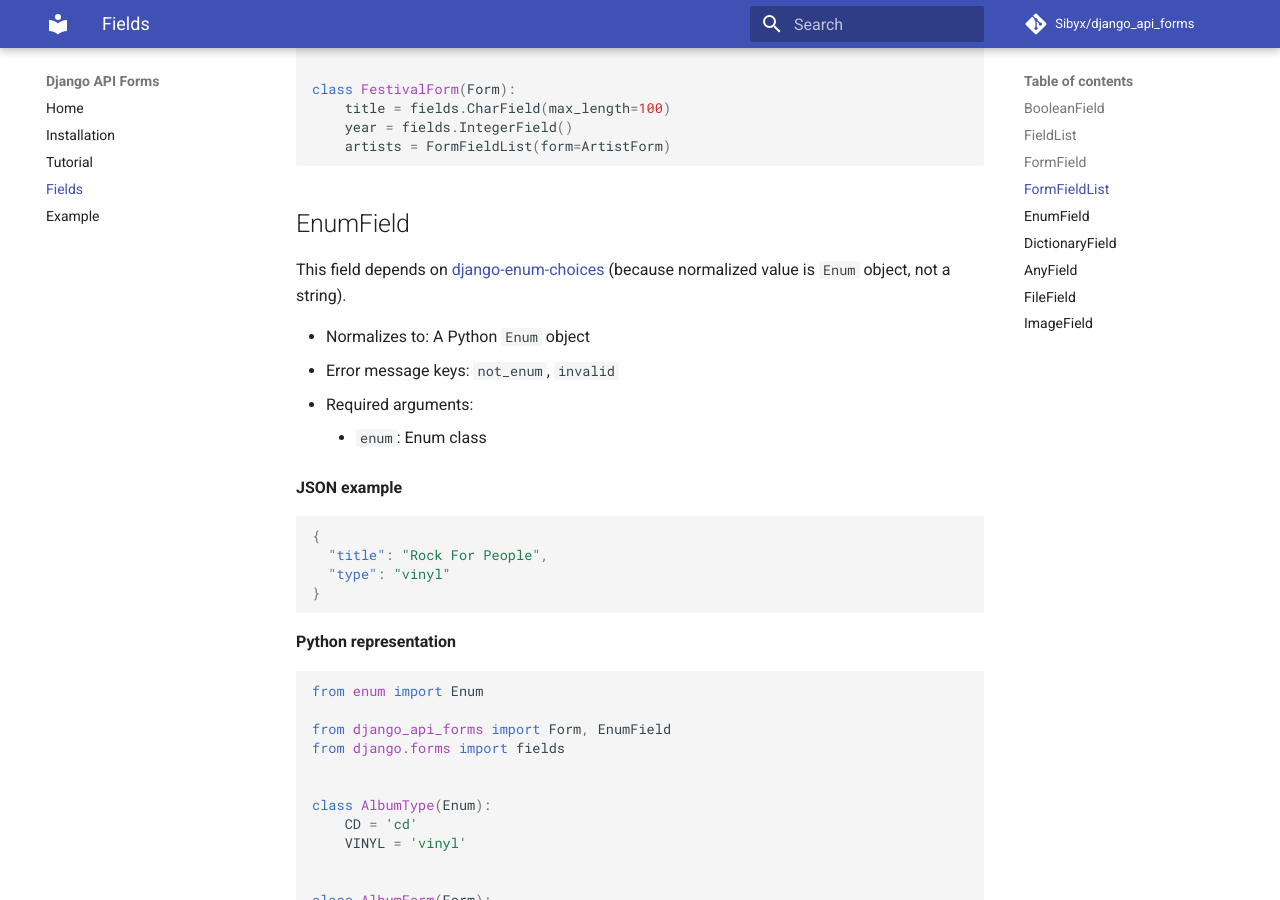
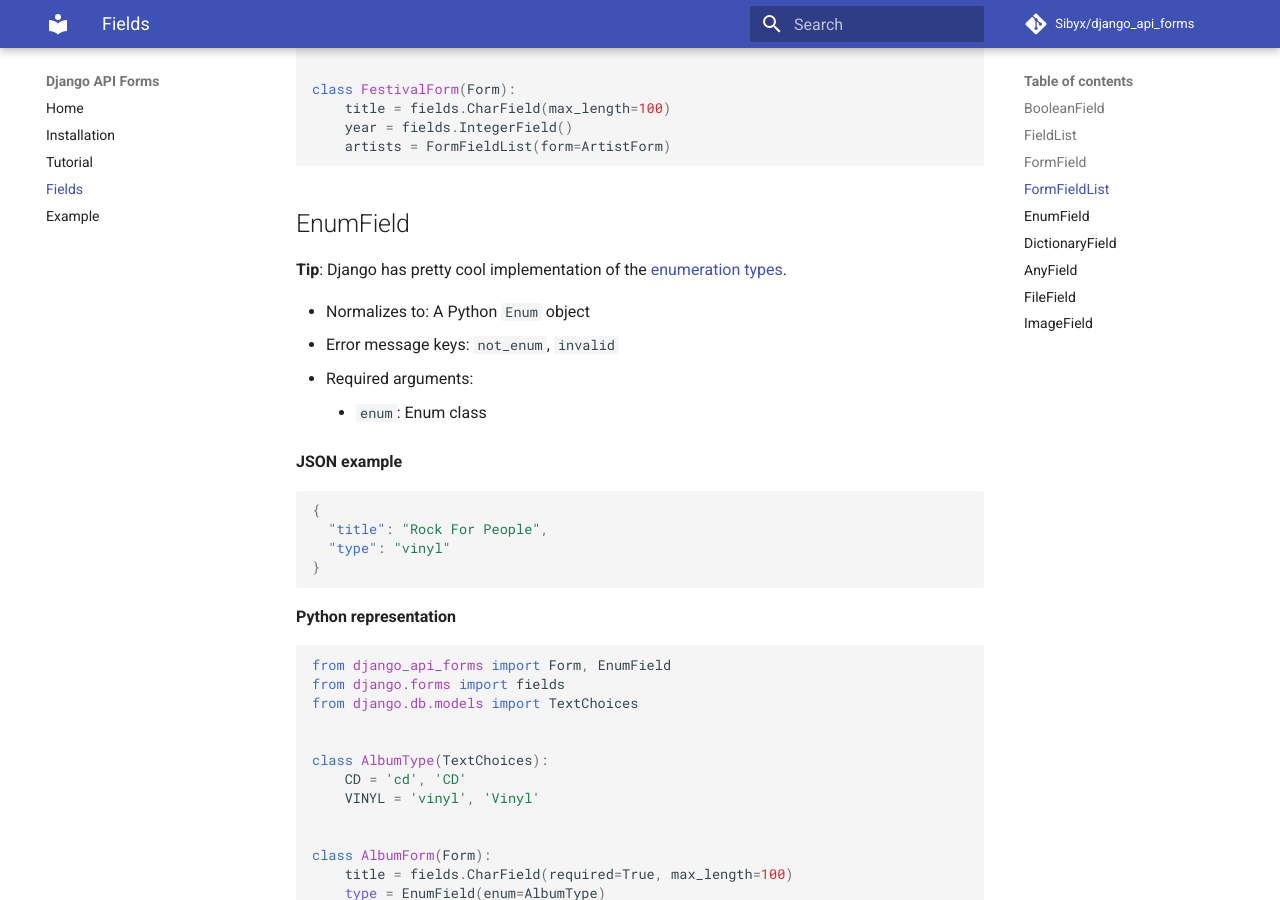
Before and after one commit to Sibyx/django_api_forms, an MkDocs documentation site: the page built from docs/fields.md, in a window 1280 px wide and 900 px high, scrolled down 3840 px. Built offline with MkDocs 1.6.1 and Material for MkDocs 9.7.7, drawn with Linux system fonts in a browser that asks for light colours; comment, search, counter and statistics services are not loaded.

Commit message:
Reducing dependencies (django-enum-choices) ☀️

````diff
--- a/docs/fields.md
+++ b/docs/fields.md
@@ -173,8 +173,8 @@ class FestivalForm(Form):
 
 ## EnumField
 
-This field depends on [django-enum-choices](https://github.com/HackSoftware/django-enum-choices) (because normalized
-value is `Enum` object, not a string).
+**Tip**: Django has pretty cool implementation of the
+[enumeration types](https://docs.djangoproject.com/en/3.1/ref/models/fields/#enumeration-types).
 
 - Normalizes to: A Python `Enum` object
 - Error message keys: `not_enum`, `invalid`
@@ -193,15 +193,14 @@ value is `Enum` object, not a string).
 **Python representation**
 
 ```python
-from enum import Enum
-
 from django_api_forms import Form, EnumField
 from django.forms import fields
+from django.db.models import TextChoices
 
 
-class AlbumType(Enum):
-    CD = 'cd'
-    VINYL = 'vinyl'
+class AlbumType(TextChoices):
+    CD = 'cd', 'CD'
+    VINYL = 'vinyl', 'Vinyl'
 
 
 class AlbumForm(Form):
--- a/pyproject.toml
+++ b/pyproject.toml
@@ -11,7 +11,6 @@ Django = ">=2.0"
 mkdocs-material = "^5.2.3"
 Pillow = ">=2.1"
 msgpack = "*"
-django-enum-choices = "^2.1.2"
 
 [tool.poetry.dev-dependencies]
 setuptools = "*"
````
Also changed, not shown: 2 other files.
